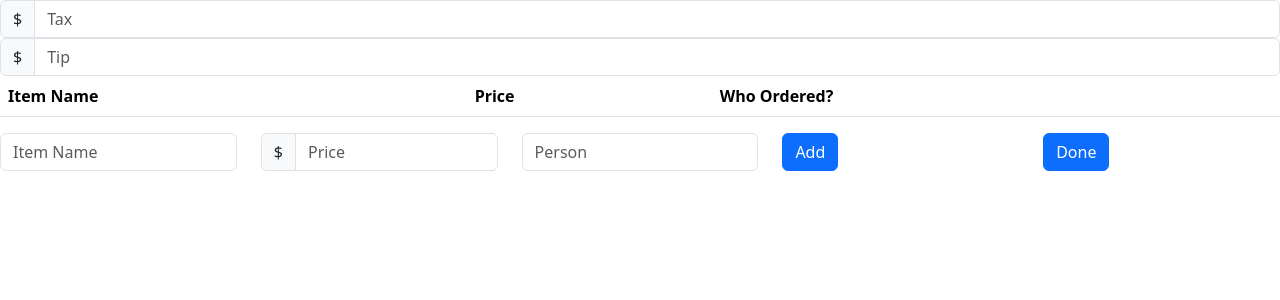
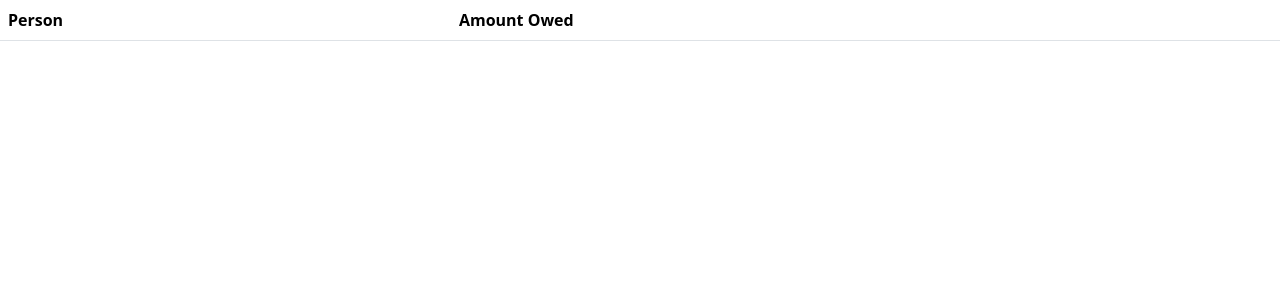
Before and after one commit to dkoval3/check-split-ui, a Next.js app: page / in a window 1280 px wide. Both pictures are taken after a click on the button "Done". Shown: the top 300 px of the page. Built offline with nearby package versions, Linux system fonts and the light colour scheme.

Commit message:
Added calculation functions

```diff
--- a/src/app/page.js
+++ b/src/app/page.js
@@ -2,11 +2,14 @@ import HomePage from '@/components/Home';
 import Button from 'react-bootstrap/Button';
 import 'bootstrap/dist/css/bootstrap.min.css';
 import Check from '@/components/Check';
+import SplitCheck from '@/components/SplitCheck';
+import { ITEMIZED_CHECK } from '@/constants/test_data/test_data';
 
 export default function Home() {
+  const subtotal = 23.00;
+  const tax = 1.73;
+  const tip = 4.60;
   return(
-    <div>
-      <Check />
-    </div>
+    <Check />
   );
 }
--- a/src/components/Check.js
+++ b/src/components/Check.js
@@ -1,110 +1,18 @@
 'use client'
 
-import Table from 'react-bootstrap/Table';
+import ItemInput from "./ItemInput";
+import SplitCheck from "./SplitCheck";
 import { useState } from "react";
-import { decimalToDollar } from "@/utils/format";
-import Col from 'react-bootstrap/Col';
-import Form from 'react-bootstrap/Form';
-import Row from 'react-bootstrap/Row';
-import { Button, InputGroup } from 'react-bootstrap';
-import { MinusCircle, PencilSquare } from '@/static/images';
-import { itemizeCheckByPerson } from '@/utils/check-util';
-
-function TaxTip({ setTax, setTip }) {
-    return (
-        <Form>
-            <Col>
-                <InputGroup>
-                    <InputGroup.Text>$</InputGroup.Text>
-                    <Form.Control placeholder="Tax" type="number" onChange={event => setTax(event.target.value)} />
-                </InputGroup>
-            </Col>
-            <Col>
-                <InputGroup>
-                    <InputGroup.Text>$</InputGroup.Text>
-                    <Form.Control placeholder="Tip" type="number" onChange={event => setTip(event.target.value)} />
-                </InputGroup>
-            </Col>
-        </Form>
-    );
-}
-
-export function AddItem({ setItem, setCheck, setPrice, setPerson, item, check, price, person }) {
-    return(
-        <Form>
-            <Row>
-                <Col>
-                    <Form.Control value={item} placeholder="Item Name" onChange={event => setItem(event.target.value)}/>
-                </Col>
-                <Col>
-                    <InputGroup>
-                        <InputGroup.Text>$</InputGroup.Text>
-                        <Form.Control value={price} placeholder="Price" type="number" onChange={event => setPrice(event.target.value)} />
-                    </InputGroup>
-                </Col>
-                <Col>
-                    <Form.Control value={person} placeholder="Person" onChange={event => setPerson(event.target.value)}/>
-                </Col>
-                <Col>
-                    <Button value="Add" onClick={() => setCheck(check => [...check, {item, price, person}])} >Add</Button>
-                </Col>
-                <Col>
-                    <Button value="Done" onClick={() => console.log(itemizeCheckByPerson(check))} >Done</Button>
-                </Col>
-            </Row>
-        </Form>
-    );
-}
-
-export function AddEditCell(setCheck, check, setItem, item, setPrice, price, setPerson, person, i) {
-    return <td>
-        <Button onClick={() => setCheck(check => check.filter((_, idx) => idx != i))}>
-            <MinusCircle />
-        </Button>
-        <Button onClick={() => {
-            setItem(item);
-            setPrice(price);
-            setPerson(person);
-            setCheck(check.filter((_, idx) => idx != i));
-        } }>
-            <PencilSquare />
-        </Button>
-    </td>;
-}
 
 export default function Check() {
-    const [item, setItem] = useState("");
-    const [price, setPrice] = useState("");
-    const [person, setPerson] = useState("");
-    const [tax, setTax] = useState();
-    const [tip, setTip] = useState();
+    const [isInputing, setIsInputing] = useState(true);
     const [check, setCheck] = useState([]);
+    const [tax, setTax] = useState("0.0");
+    const [tip, setTip] = useState("0.0");
 
-    return(
-        <div>
-            <TaxTip {...{setTax, setTip}} />
-            <Table>
-                <thead>
-                    <tr>
-                        <th>Item Name</th>
-                        <th>Price</th>
-                        <th>Who Ordered?</th>
-                    </tr>
-                </thead>
-                <tbody>
-                    {
-                        check.map(({ item, price, person }, i) => (
-                            <tr key={i}>
-                                <td>{item}</td>
-                                <td>{decimalToDollar(price)}</td>
-                                <td>{person}</td>
-                                {AddEditCell(setCheck, check, setItem, item, setPrice, price, setPerson, person, i)}
-                            </tr>
-                        ))
-                    }
-                </tbody>
-            </Table>
-            <AddItem {...{ setItem, setCheck, setPrice, setPerson, item, check, price, person }} />
-        </div>
-    );
+    if (isInputing) {
+        return(<ItemInput {...{ setCheck, setIsInputing, setTax, setTip, check }} />);
+    } else {
+        return(<SplitCheck {...{ check, tax, tip }} />);
+    }
 }
--- /dev/null
+++ b/src/components/ItemInput.js
@@ -0,0 +1,107 @@
+'use client'
+
+import Table from 'react-bootstrap/Table';
+import { useState } from "react";
+import { decimalToDollar } from "@/utils/format";
+import Col from 'react-bootstrap/Col';
+import Form from 'react-bootstrap/Form';
+import Row from 'react-bootstrap/Row';
+import { Button, InputGroup } from 'react-bootstrap';
+import { MinusCircle, PencilSquare } from '@/static/images';
+import { itemizeCheckByPerson } from '@/utils/check-util';
+
+function TaxTip({ setTax, setTip }) {
+    return (
+        <Form>
+            <Col>
+                <InputGroup>
+                    <InputGroup.Text>$</InputGroup.Text>
+                    <Form.Control placeholder="Tax" type="number" onChange={event => setTax(event.target.value)} />
+                </InputGroup>
+            </Col>
+            <Col>
+                <InputGroup>
+                    <InputGroup.Text>$</InputGroup.Text>
+                    <Form.Control placeholder="Tip" type="number" onChange={event => setTip(event.target.value)} />
+                </InputGroup>
+            </Col>
+        </Form>
+    );
+}
+
+export function AddItem({ setItem, setCheck, setPrice, setPerson, setIsInputing, item, check, price, person }) {
+    return(
+        <Form>
+            <Row>
+                <Col>
+                    <Form.Control value={item} placeholder="Item Name" onChange={event => setItem(event.target.value)}/>
+                </Col>
+                <Col>
+                    <InputGroup>
+                        <InputGroup.Text>$</InputGroup.Text>
+                        <Form.Control value={price} placeholder="Price" type="number" onChange={event => setPrice(event.target.value)} />
+                    </InputGroup>
+                </Col>
+                <Col>
+                    <Form.Control value={person} placeholder="Person" onChange={event => setPerson(event.target.value)}/>
+                </Col>
+                <Col>
+                    <Button value="Add" onClick={() => setCheck(check => [...check, {item, price, person}])} >Add</Button>
+                </Col>
+                <Col>
+                    <Button value="Done" onClick={() => setIsInputing(false)} >Done</Button>
+                </Col>
+            </Row>
+        </Form>
+    );
+}
+
+export function AddEditCell(setCheck, check, setItem, item, setPrice, price, setPerson, person, i) {
+    return <td>
+        <Button onClick={() => setCheck(check => check.filter((_, idx) => idx != i))}>
+            <MinusCircle />
+        </Button>
+        <Button onClick={() => {
+            setItem(item);
+            setPrice(price);
+            setPerson(person);
+            setCheck(check.filter((_, idx) => idx != i));
+        } }>
+            <PencilSquare />
+        </Button>
+    </td>;
+}
+
+export default function ItemInput({ check, setCheck, setIsInputing, setTax, setTip }) {
+    const [item, setItem] = useState("");
+    const [price, setPrice] = useState("");
+    const [person, setPerson] = useState("");
+
+    return(
+        <div>
+            <TaxTip {...{setTax, setTip}} />
+            <Table>
+                <thead>
+                    <tr>
+                        <th>Item Name</th>
+                        <th>Price</th>
+                        <th>Who Ordered?</th>
+                    </tr>
+                </thead>
+                <tbody>
+                    {
+                        check.map(({ item, price, person }, i) => (
+                            <tr key={i}>
+                                <td>{item}</td>
+                                <td>{decimalToDollar(price)}</td>
+                                <td>{person}</td>
+                                {AddEditCell(setCheck, check, setItem, item, setPrice, price, setPerson, person, i)}
+                            </tr>
+                        ))
+                    }
+                </tbody>
+            </Table>
+            <AddItem {...{ setItem, setCheck, setPrice, setPerson, setIsInputing, item, check, price, person }} />
+        </div>
+    );
+}
--- /dev/null
+++ b/src/components/SplitCheck.js
@@ -0,0 +1,35 @@
+'use client'
+
+import { Table } from "react-bootstrap";
+import { computeSplitCheck, getSubtotal, getTaxRate, getTipRate } from "@/utils/calculations";
+import { decimalToDollar } from "@/utils/format";
+
+export default function SplitCheck({ check, tip, tax }) {
+    const subtotal = getSubtotal(check);
+    const tipRate = getTipRate(parseFloat(tip), subtotal);
+    const taxRate = getTaxRate(parseFloat(tax), subtotal);
+    const splitCheck = computeSplitCheck(check, taxRate, tipRate);
+
+    return(
+        <div>
+            <Table>
+                <thead>
+                    <tr>
+                        <th>Person</th>
+                        <th>Amount Owed</th>
+                    </tr>
+                </thead>
+                <tbody>
+                    {
+                        Object.entries(splitCheck).map(([ person, price ]) => (
+                            <tr>
+                                <td>{person}</td>
+                                <td>{decimalToDollar(price)}</td>
+                            </tr>
+                        ))
+                    }
+                </tbody>
+            </Table>
+        </div>
+    );
+}
--- a/src/constants/test_data/test_data.js
+++ b/src/constants/test_data/test_data.js
@@ -23,6 +23,8 @@ export const ORDER2 = {
     itemList: [ITEM2, ITEM3]
 };
 
+export const ITEMIZED_CHECK = {"Dane": {items: [ITEM1, ITEM2], totalPrice: 15.0}, "Drew": {items: [ITEM1, ITEM3], totalPrice: 8.0}};
+
 // deep copy with JSON.parse(JSON.stringify(item));
-export const CHECK = [ITEM1, ITEM2, ITEM3, ITEM3];
-export const ITEMIZED_CHECK = [ORDER1, ORDER2];
+// export const CHECK = [ITEM1, ITEM2, ITEM3, ITEM3];
+// export const ITEMIZED_CHECK = [ORDER1, ORDER2];
--- a/src/utils/calculations.js
+++ b/src/utils/calculations.js
@@ -25,11 +25,37 @@ const check = [order1, order2, ...];
 
 // In later verions of this project, check computing functionality should be handled by an API rather than being frontend functions
 
+export const computeSplitCheck = (check, taxRate, tipRate) => {
+    let splitCheck = {};
+    for (let key of Object.keys(check)) {
+        const taxPortion = check[key].totalPrice * taxRate;
+        const tipPortion = check[key].totalPrice * tipRate;
+        splitCheck[key] = check[key].totalPrice + taxPortion + tipPortion;
+    }
+    return splitCheck;
+};
 
-export const computeSplitCheck = check => {
-    const itemizedBill = check.map(order => computeShareOfCheck(order));
-    return itemizedBill;
+export const getTaxRate = (tax, subtotal) => {
+    return tax / subtotal;
 };
+
+export const getTipRate = (tip, subtotal) => {
+    return tip / subtotal;
+}
+
+export const getSubtotal = check => {
+    let subtotal = 0.0;
+    for (let key of Object.keys(check)) {
+        subtotal += check[key].totalPrice;
+    }
+    return subtotal
+}
+
+
+// export const computeSplitCheck = check => {
+//     const itemizedBill = check.map(order => computeShareOfCheck(order));
+//     return itemizedBill;
+// };
 
 const computeShareOfCheck = ({ name, itemList }) => {
     let subtotal = 0.0;
```
Also changed, not shown: 1 other file (tests, documents, lock files or other folders).
